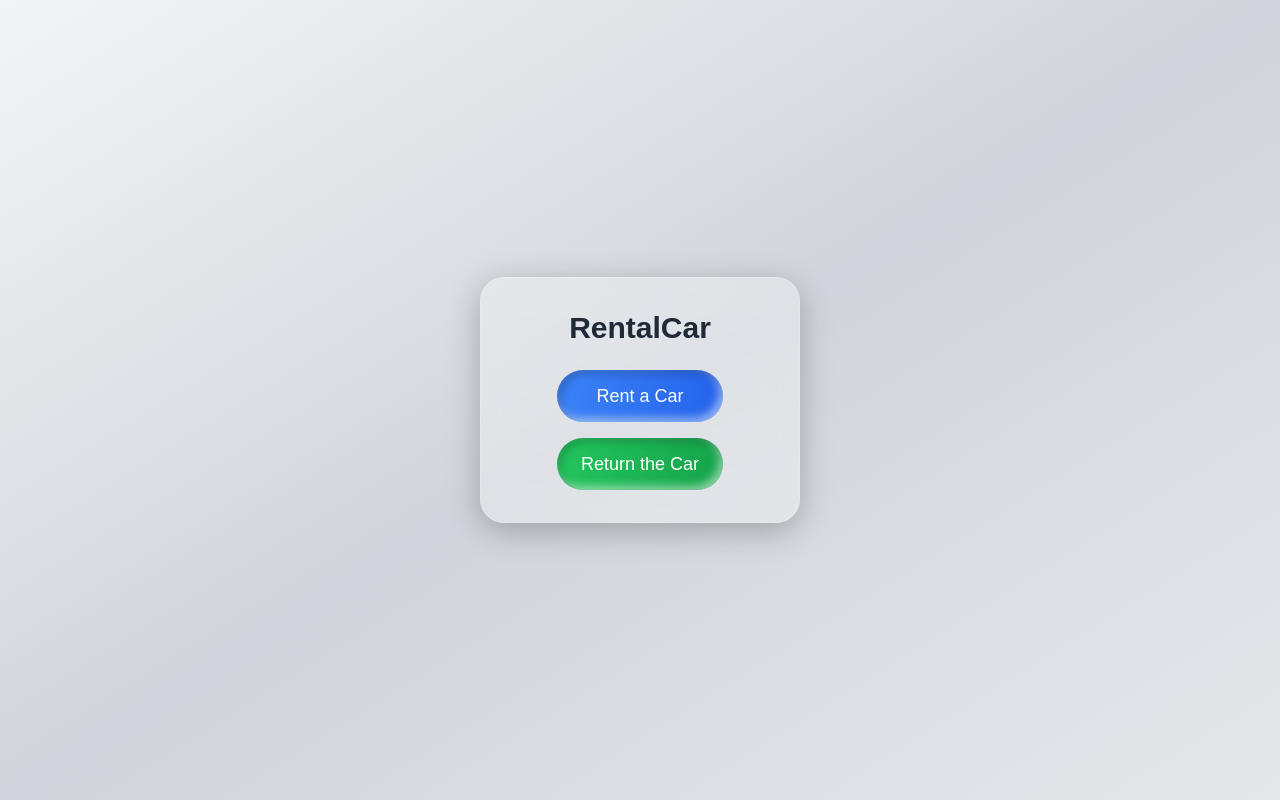
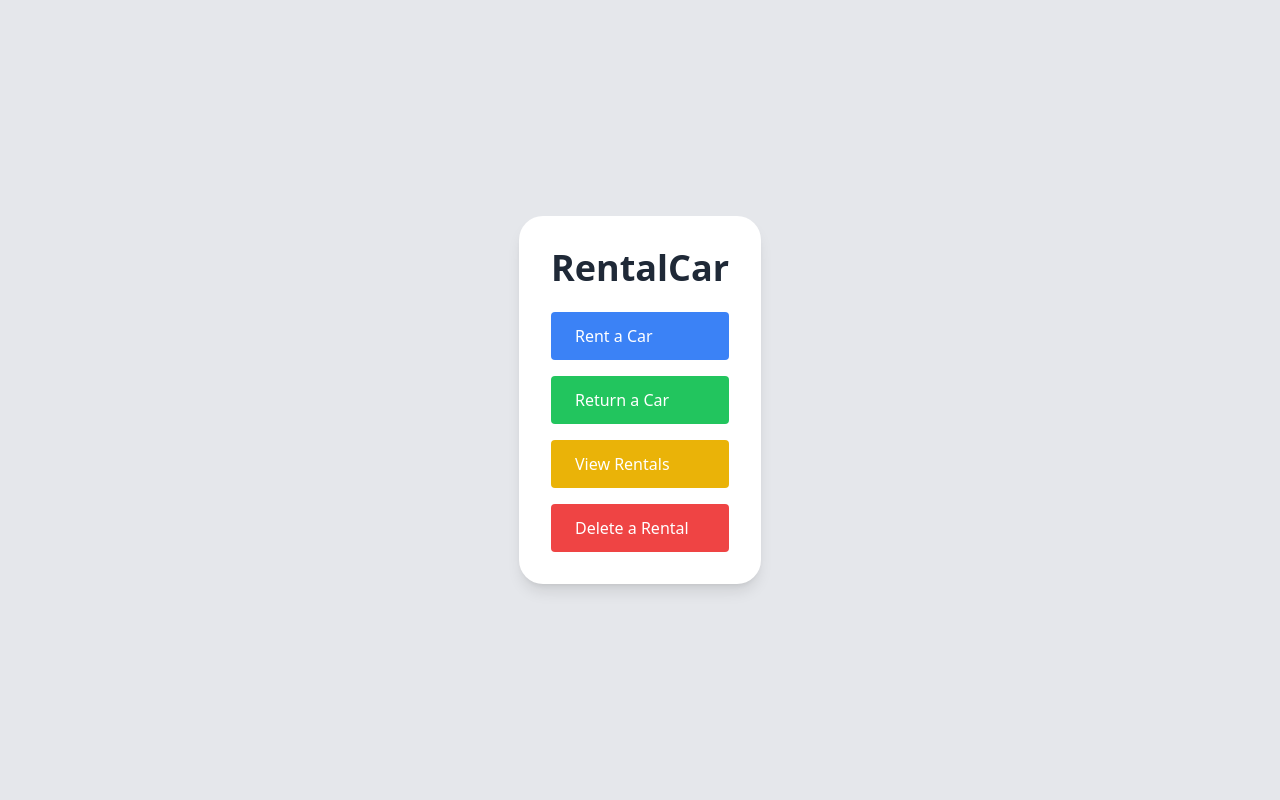
Before and after one commit to Jonathancassara/RentalCar_WebApp, a Django app: page / in a window 1280 px wide. Run offline with Django 5.2, Linux system fonts and the light colour scheme.

Commit message:
update design
update design page
add rental
delete rental
index
list rentals
update rentals

```diff
--- a/RentalCar/Frontend/static/css/style.css
+++ b/RentalCar/Frontend/static/css/style.css
@@ -570,10 +570,6 @@ video {
   min-height: 100vh;
 }
 
-.w-80 {
-  width: 20rem;
-}
-
 .flex-col {
   flex-direction: column;
 }
@@ -592,59 +588,47 @@ video {
   margin-bottom: calc(1rem * var(--tw-space-y-reverse));
 }
 
+.rounded {
+  border-radius: 0.25rem;
+}
+
 .rounded-3xl {
   border-radius: 1.5rem;
 }
 
-.rounded-full {
-  border-radius: 9999px;
+.bg-blue-500 {
+  --tw-bg-opacity: 1;
+  background-color: rgb(59 130 246 / var(--tw-bg-opacity, 1));
 }
 
-.bg-white\/30 {
-  background-color: rgb(255 255 255 / 0.3);
+.bg-gray-200 {
+  --tw-bg-opacity: 1;
+  background-color: rgb(229 231 235 / var(--tw-bg-opacity, 1));
 }
 
-.bg-gradient-to-br {
-  background-image: linear-gradient(to bottom right, var(--tw-gradient-stops));
+.bg-green-500 {
+  --tw-bg-opacity: 1;
+  background-color: rgb(34 197 94 / var(--tw-bg-opacity, 1));
 }
 
-.bg-gradient-to-r {
-  background-image: linear-gradient(to right, var(--tw-gradient-stops));
+.bg-red-500 {
+  --tw-bg-opacity: 1;
+  background-color: rgb(239 68 68 / var(--tw-bg-opacity, 1));
 }
 
-.from-blue-500 {
-  --tw-gradient-from: #3b82f6 var(--tw-gradient-from-position);
-  --tw-gradient-to: rgb(59 130 246 / 0) var(--tw-gradient-to-position);
-  --tw-gradient-stops: var(--tw-gradient-from), var(--tw-gradient-to);
+.bg-red-600 {
+  --tw-bg-opacity: 1;
+  background-color: rgb(220 38 38 / var(--tw-bg-opacity, 1));
 }
 
-.from-gray-100 {
-  --tw-gradient-from: #f3f4f6 var(--tw-gradient-from-position);
-  --tw-gradient-to: rgb(243 244 246 / 0) var(--tw-gradient-to-position);
-  --tw-gradient-stops: var(--tw-gradient-from), var(--tw-gradient-to);
+.bg-white {
+  --tw-bg-opacity: 1;
+  background-color: rgb(255 255 255 / var(--tw-bg-opacity, 1));
 }
 
-.from-green-500 {
-  --tw-gradient-from: #22c55e var(--tw-gradient-from-position);
-  --tw-gradient-to: rgb(34 197 94 / 0) var(--tw-gradient-to-position);
-  --tw-gradient-stops: var(--tw-gradient-from), var(--tw-gradient-to);
-}
-
-.via-gray-300 {
-  --tw-gradient-to: rgb(209 213 219 / 0)  var(--tw-gradient-to-position);
-  --tw-gradient-stops: var(--tw-gradient-from), #d1d5db var(--tw-gradient-via-position), var(--tw-gradient-to);
-}
-
-.to-blue-600 {
-  --tw-gradient-to: #2563eb var(--tw-gradient-to-position);
-}
-
-.to-gray-200 {
-  --tw-gradient-to: #e5e7eb var(--tw-gradient-to-position);
-}
-
-.to-green-600 {
-  --tw-gradient-to: #16a34a var(--tw-gradient-to-position);
+.bg-yellow-500 {
+  --tw-bg-opacity: 1;
+  background-color: rgb(234 179 8 / var(--tw-bg-opacity, 1));
 }
 
 .p-8 {
@@ -661,22 +645,13 @@ video {
   padding-bottom: 0.75rem;
 }
 
-.text-3xl {
-  font-size: 1.875rem;
-  line-height: 2.25rem;
-}
-
-.text-lg {
-  font-size: 1.125rem;
-  line-height: 1.75rem;
+.text-4xl {
+  font-size: 2.25rem;
+  line-height: 2.5rem;
 }
 
 .font-bold {
   font-weight: 700;
-}
-
-.font-medium {
-  font-weight: 500;
 }
 
 .text-gray-800 {
@@ -695,50 +670,29 @@ video {
   box-shadow: var(--tw-ring-offset-shadow, 0 0 #0000), var(--tw-ring-shadow, 0 0 #0000), var(--tw-shadow);
 }
 
-.shadow-md {
-  --tw-shadow: 0 4px 6px -1px rgb(0 0 0 / 0.1), 0 2px 4px -2px rgb(0 0 0 / 0.1);
-  --tw-shadow-colored: 0 4px 6px -1px var(--tw-shadow-color), 0 2px 4px -2px var(--tw-shadow-color);
-  box-shadow: var(--tw-ring-offset-shadow, 0 0 #0000), var(--tw-ring-shadow, 0 0 #0000), var(--tw-shadow);
+/* Forcer l'inclusion des classes de couleurs */
+
+.bg-blue-500, .bg-blue-600, .bg-green-500, .bg-green-600,
+.bg-yellow-500, .bg-yellow-600, .bg-red-500, .bg-red-600 {
+  /* Rien, mais cela forcera Tailwind à les inclure */
 }
 
-.backdrop-blur-lg {
-  --tw-backdrop-blur: blur(16px);
-  -webkit-backdrop-filter: var(--tw-backdrop-blur) var(--tw-backdrop-brightness) var(--tw-backdrop-contrast) var(--tw-backdrop-grayscale) var(--tw-backdrop-hue-rotate) var(--tw-backdrop-invert) var(--tw-backdrop-opacity) var(--tw-backdrop-saturate) var(--tw-backdrop-sepia);
-  backdrop-filter: var(--tw-backdrop-blur) var(--tw-backdrop-brightness) var(--tw-backdrop-contrast) var(--tw-backdrop-grayscale) var(--tw-backdrop-hue-rotate) var(--tw-backdrop-invert) var(--tw-backdrop-opacity) var(--tw-backdrop-saturate) var(--tw-backdrop-sepia);
+.hover\:bg-blue-600:hover {
+  --tw-bg-opacity: 1;
+  background-color: rgb(37 99 235 / var(--tw-bg-opacity, 1));
 }
 
-.transition {
-  transition-property: color, background-color, border-color, text-decoration-color, fill, stroke, opacity, box-shadow, transform, filter, -webkit-backdrop-filter;
-  transition-property: color, background-color, border-color, text-decoration-color, fill, stroke, opacity, box-shadow, transform, filter, backdrop-filter;
-  transition-property: color, background-color, border-color, text-decoration-color, fill, stroke, opacity, box-shadow, transform, filter, backdrop-filter, -webkit-backdrop-filter;
-  transition-timing-function: cubic-bezier(0.4, 0, 0.2, 1);
-  transition-duration: 150ms;
+.hover\:bg-green-600:hover {
+  --tw-bg-opacity: 1;
+  background-color: rgb(22 163 74 / var(--tw-bg-opacity, 1));
 }
 
-/* Custom Glassmorphism Style */
-
-.glassmorphism {
-  box-shadow: 0 8px 32px rgba(0, 0, 0, 0.25);
-  border: 1px solid rgba(255, 255, 255, 0.18);
-  border-radius: 1.5rem;
+.hover\:bg-red-600:hover {
+  --tw-bg-opacity: 1;
+  background-color: rgb(220 38 38 / var(--tw-bg-opacity, 1));
 }
 
-/* Claymorphic Buttons */
-
-.claymorphic-button {
-  box-shadow: inset 4px 4px 8px rgba(0, 0, 0, 0.2), inset -4px -4px 8px rgba(255, 255, 255, 0.5);
+.hover\:bg-yellow-600:hover {
+  --tw-bg-opacity: 1;
+  background-color: rgb(202 138 4 / var(--tw-bg-opacity, 1));
 }
-
-body {
-  font-family: Arial, sans-serif;
-  background-color: #f4f4f4;
-  color: #333;
-  text-align: center;
-  padding: 20px;
-}
-
-.hover\:scale-105:hover {
-  --tw-scale-x: 1.05;
-  --tw-scale-y: 1.05;
-  transform: translate(var(--tw-translate-x), var(--tw-translate-y)) rotate(var(--tw-rotate)) skewX(var(--tw-skew-x)) skewY(var(--tw-skew-y)) scaleX(var(--tw-scale-x)) scaleY(var(--tw-scale-y));
-}
--- a/RentalCar/Frontend/templates/index.html
+++ b/RentalCar/Frontend/templates/index.html
@@ -5,31 +5,27 @@
     <meta charset="UTF-8">
     <meta name="viewport" content="width=device-width, initial-scale=1.0">
     <title>RentalCar</title>
-    <!-- Tailwind CSS -->
     <link href="{% static 'css/style.css' %}" rel="stylesheet">
 </head>
-<body class="bg-gradient-to-br from-gray-100 via-gray-300 to-gray-200 min-h-screen flex items-center justify-center">
+<body class="bg-gray-200 min-h-screen flex items-center justify-center">
 
-    <!-- Main Container -->
-    <div class="glassmorphism bg-white/30 backdrop-blur-lg rounded-3xl shadow-lg p-8 w-80 flex flex-col items-center">
-        <!-- Title -->
-        <h1 class="text-3xl font-bold text-gray-800 mb-6">RentalCar</h1>
+    <div class="bg-white p-8 rounded-3xl shadow-lg">
+        <h1 class="text-4xl font-bold text-gray-800 mb-6">RentalCar</h1>
 
-        <!-- Buttons -->
-        <div class="flex flex-col w-full space-y-4">
-            <!-- Rent a Car Button -->
-            <a href="#" class="claymorphic-button bg-gradient-to-r from-blue-500 to-blue-600 text-white px-6 py-3 rounded-full shadow-md text-lg font-medium hover:scale-105 transition text-center">
+        <div class="flex flex-col space-y-4">
+            <a href="{% url 'add_rental' %}" class="bg-blue-500 text-white px-6 py-3 rounded hover:bg-blue-600">
                 Rent a Car
             </a>
-
-            <!-- Return the Car Button -->
-            <a href="#" class="claymorphic-button bg-gradient-to-r from-green-500 to-green-600 text-white px-6 py-3 rounded-full shadow-md text-lg font-medium hover:scale-105 transition text-center">
-                Return the Car
+            <a href="{% url 'update_rental' pk=1 %}" class="bg-green-500 text-white px-6 py-3 rounded hover:bg-green-600">
+                Return a Car
+            </a>
+            <a href="{% url 'list_rentals' %}" class="bg-yellow-500 text-white px-6 py-3 rounded hover:bg-yellow-600">
+                View Rentals
+            </a>
+            <a href="{% url 'delete_rental' pk=1 %}" class="bg-red-500 text-white px-6 py-3 rounded hover:bg-red-600">
+                Delete a Rental
             </a>
         </div>
     </div>
-
-    <!-- Script for Tailwind -->
-    <script src="{% static 'js/script.js' %}"></script>
 </body>
 </html>
```
Also changed, not shown: RentalCar/Frontend/templates/add_rental.html (+16 -0 lines), RentalCar/Frontend/templates/delete_rental.html (+17 -0 lines), RentalCar/Frontend/templates/list_rentals.html (+36 -0 lines), RentalCar/Frontend/templates/update_rental.html (+16 -0 lines).
